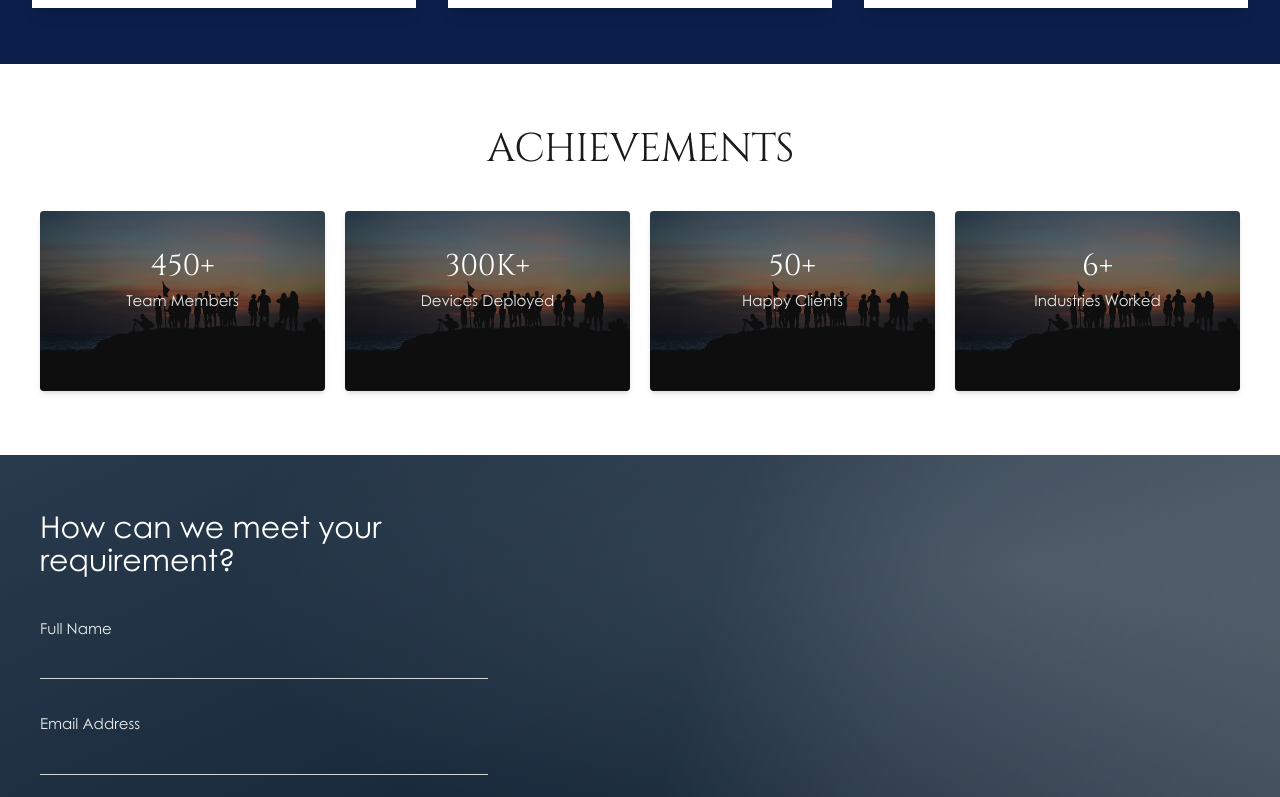
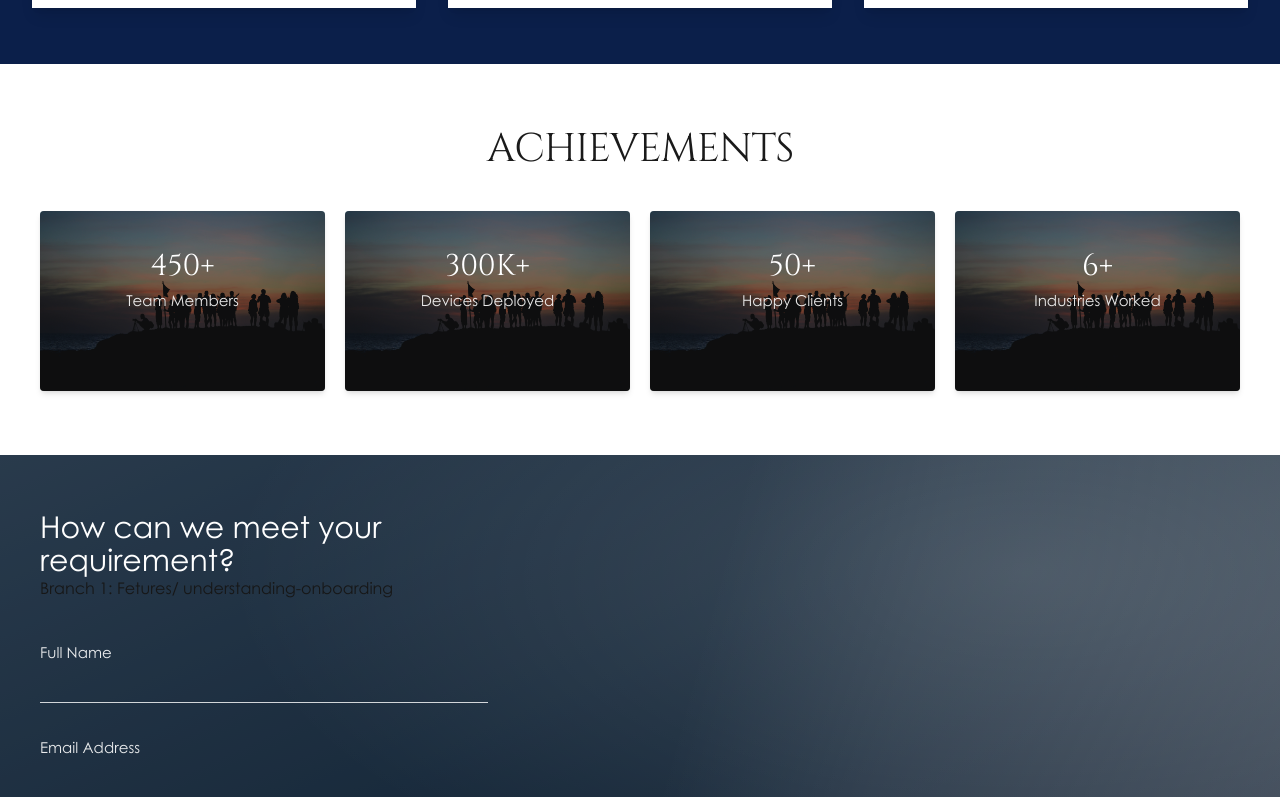
Before and after one commit to VanshAg07/Galler, a Next.js app: page /about in a window 1280 px wide. Shown: the part 2500-3297 px from the top of the page. Built offline with nearby package versions, Linux system fonts and the light colour scheme; no server answers.

Commit message:
Add header for onboarding feature in AboutAchievementsContact component

```diff
--- a/app/components/about/AboutAchievementsContact.tsx
+++ b/app/components/about/AboutAchievementsContact.tsx
@@ -138,6 +138,7 @@ export default function AboutAchievementsContact({
             >
               {formHeading}
             </motion.h3>
+            <h1>Branch 1: Fetures/ understanding-onboarding</h1>
 
             <form onSubmit={handleSubmit} className="mt-10 space-y-8">
               {[
```
